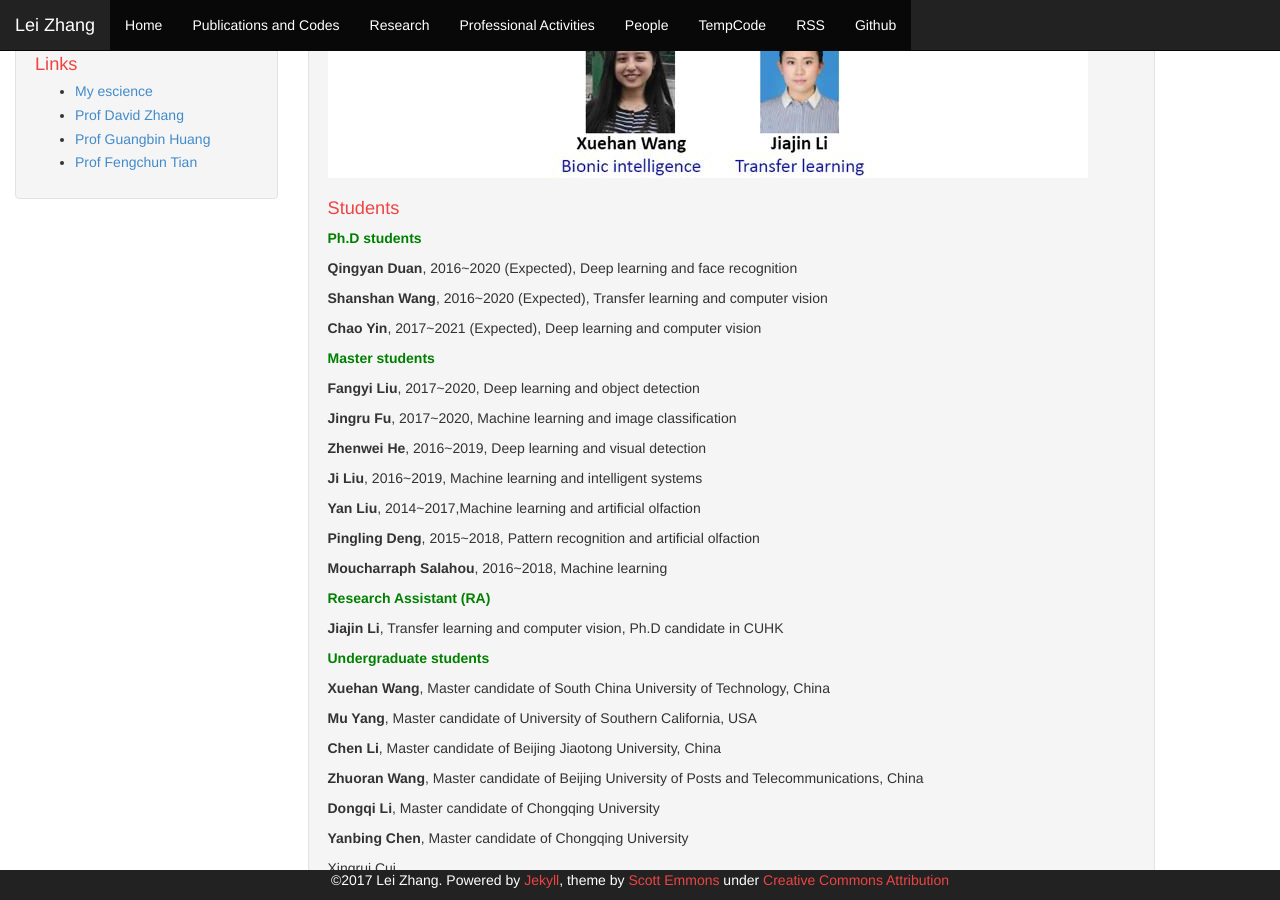
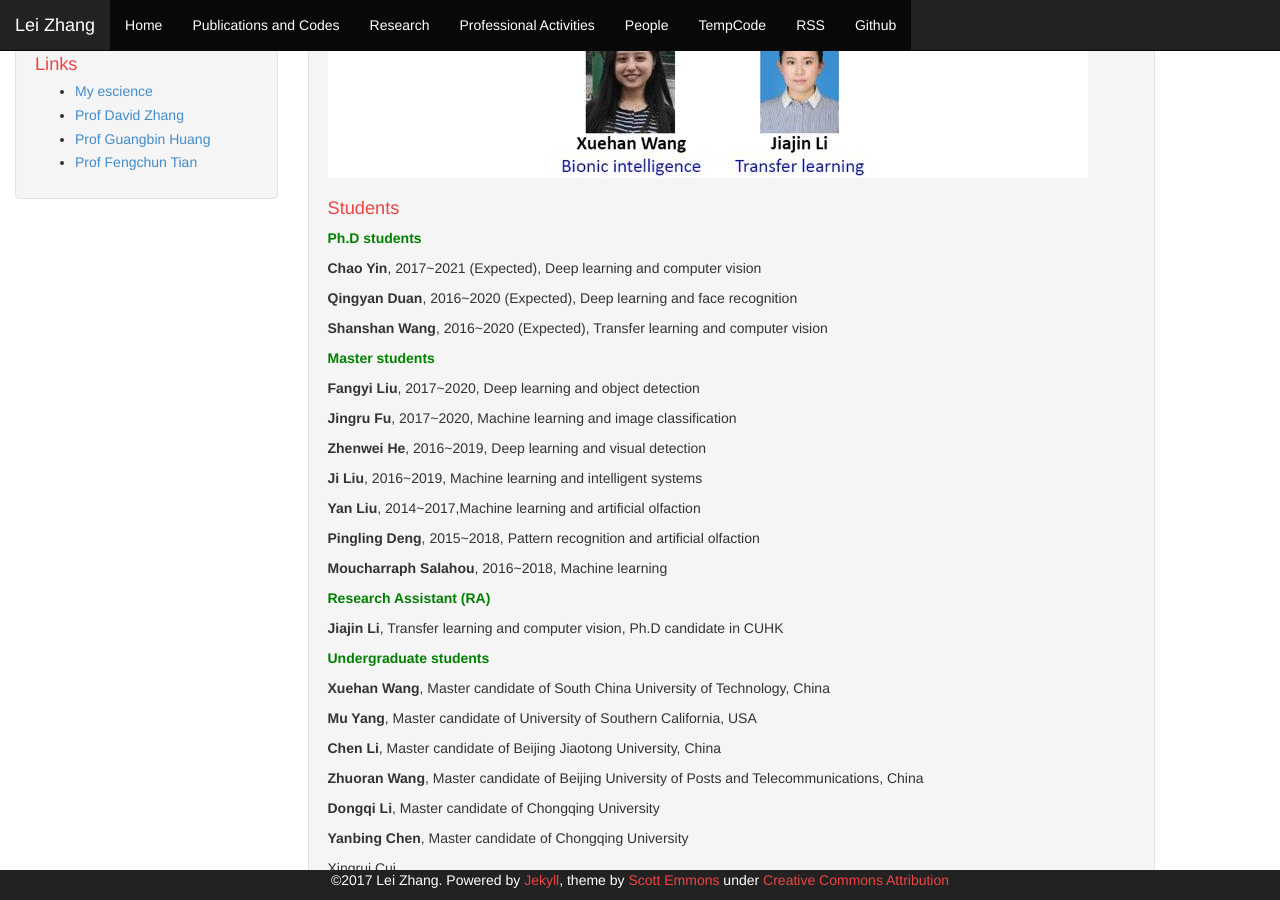
Before and after one commit to DrLeiZhang/website, a Jekyll site: the page built from people.html, in a window 1280 px wide and 900 px high, scrolled down 836 px. Built offline with Jekyll 4.4.1, drawn with Linux system fonts in a browser that asks for light colours; Markdown is read by kramdown in place of the engine named in the settings; some of the changed lines change nothing that is shown.

Commit message:
Update
Signed-off-by: leizhang@cqu.edu.cn <leizhang@cqu.edu.cn>

```diff
--- a/people.html
+++ b/people.html
@@ -18,9 +18,9 @@ layout: default
 
 <h1>Students</h1>
 <p style="color:green;"><h0><B>Ph.D students</B></h0></p>
+<p><B>Chao Yin</B>, 2017~2021 (Expected), Deep learning and computer vision</p>
 <p><B>Qingyan Duan</B>, 2016~2020 (Expected), Deep learning and face recognition
 <p><B>Shanshan Wang</B>, 2016~2020 (Expected), Transfer learning and computer vision
-<p><B>Chao Yin</B>, 2017~2021 (Expected), Deep learning and computer vision</p>
 
 <p style="color:green;"><h0><B>Master students</B></h0></p>
 <p><B>Fangyi Liu</B>, 2017~2020, Deep learning and object detection</p>
```
